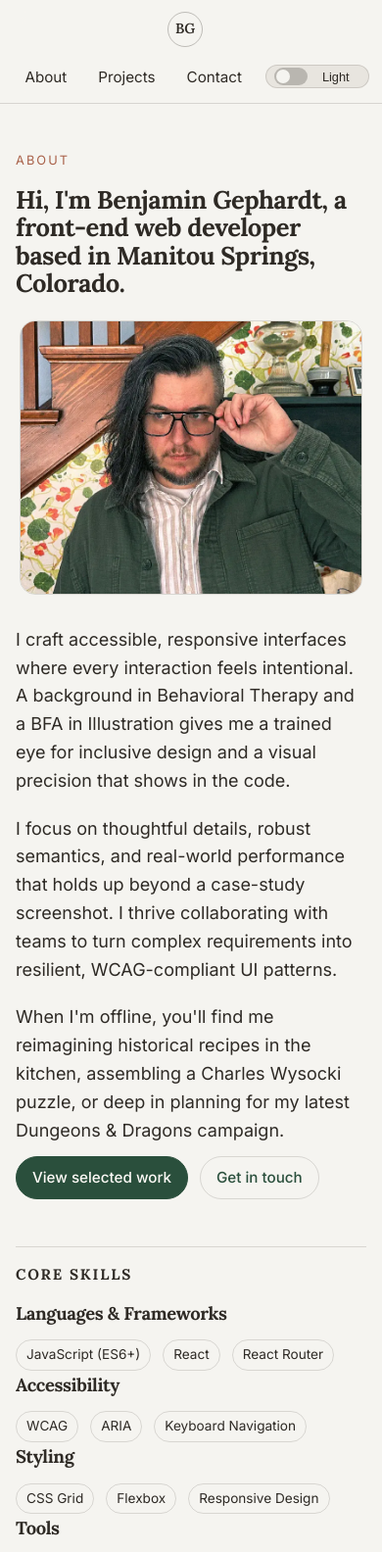
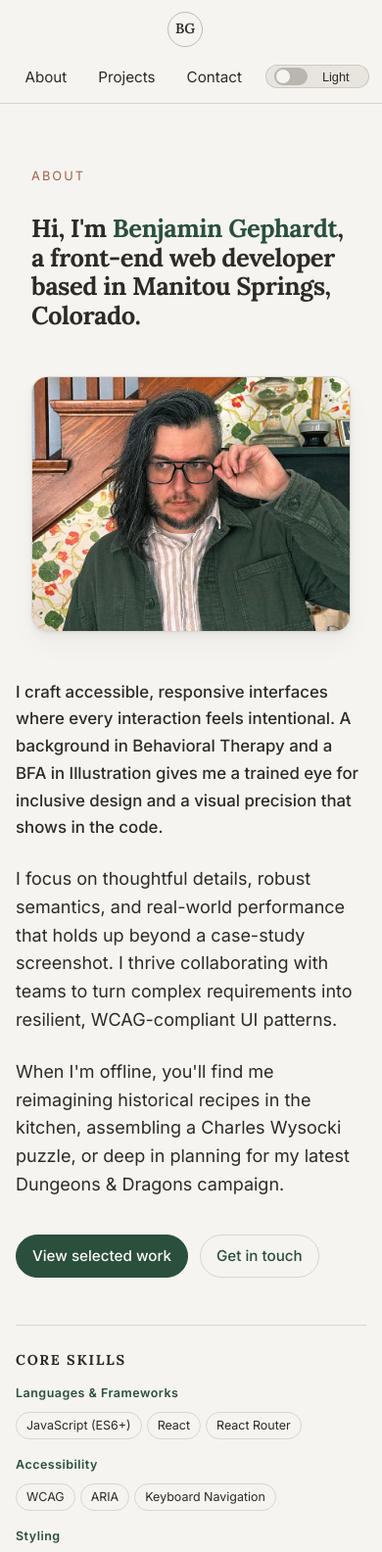
Before and after one commit to BenGephardt/BenGephardt.github.io, a plain HTML site: page index.html in a window 390 px wide. Shown: the top 1584 px of the page at 98% size. Drawn offline with Linux system fonts and the light colour scheme.

Commit message:
feat: enhance skills section layout and styling for improved readability and responsiveness

```diff
--- a/style.css
+++ b/style.css
@@ -265,7 +265,7 @@ p {
 
 .btn-ghost:hover {
   border-color: var(--color-accent-soft);
-  color: var(--color-accent-soft);
+  background-color: color-mix(in srgb, var(--color-accent-soft) 12%, transparent);
 }
 
 .btn:focus-visible {
@@ -345,14 +345,40 @@ p {
 /* Skills */
 .skills {
   margin-top: var(--space-5);
-  padding-top: var(--space-4);
+  padding-top: var(--space-5);
   border-top: 1px solid var(--color-border-subtle);
 }
 
 .skills-heading {
-  font-size: 0.95rem;
+  font-size: 0.9rem;
   text-transform: uppercase;
   letter-spacing: 0.12em;
+  margin-bottom: var(--space-3);
+  color: var(--color-text);
+}
+
+.skills-groups {
+  display: grid;
+  grid-template-columns: repeat(2, 1fr);
+  column-gap: var(--space-5);
+  row-gap: var(--space-4);
+}
+
+.skills-group {
+  display: inline-flex;
+  flex-direction: column;
+  gap: 7px;
+  min-width: fit-content;
+}
+
+.skills-group-title {
+  font-size: 0.78rem;
+  font-weight: 600;
+  letter-spacing: 0.04em;
+  color: var(--color-accent);
+  margin: 0 0 2px;
+  font-family: var(--font-body);
+  white-space: nowrap;
 }
 
 .skills-list {
@@ -361,14 +387,24 @@ p {
   margin: 0;
   display: flex;
   flex-wrap: wrap;
-  gap: var(--space-2) var(--space-3);
+  gap: 5px;
 }
 
 .skills-list li {
-  padding: 4px 10px;
+  padding: 3px 10px;
   border-radius: 999px;
   border: 1px solid var(--color-border-subtle);
-  font-size: 0.85rem;
+  font-size: 0.78rem;
+  color: var(--color-text);
+  background-color: transparent;
+  transition: border-color var(--transition-fast),
+    background-color var(--transition-fast);
+  white-space: nowrap;
+}
+
+.skills-list li:hover {
+  border-color: var(--color-accent-soft);
+  background-color: color-mix(in srgb, var(--color-accent-soft) 10%, transparent);
 }
 
 /* --- 4. LAYOUT SECTIONS (Macro-Components) --- */
@@ -479,74 +515,95 @@ p {
   padding-bottom: 48px;
 }
 
+.section-hero .eyebrow {
+  margin-bottom: var(--space-4);
+}
+
 .hero-grid {
   display: grid;
   grid-template-columns: 1fr 2fr;
   align-items: stretch;
-  gap: var(--space-8);
+  gap: var(--space-7);
 }
 
 /* left column / Identity */
 .hero-identity-col {
   display: flex;
   flex-direction: column;
-  justify-content: flex-start;
+  justify-content: space-between;
   gap: var(--space-6);
+  min-height: 100%;
 }
 
 .hero-photo {
   width: 100%;
-  max-width: 300px;
-  aspect-ratio: 5/4;
+  flex: 1 1 auto;
+  min-height: 0;
   object-fit: cover;
   object-position: 60% top;
   border-radius: var(--radius-lg);
   border: 1px solid var(--color-border-subtle);
+  box-shadow: var(--shadow-soft);
 }
 
 .hero-identity-group {
   display: flex;
   flex-direction: column;
-  gap: var(--space-2);
+  gap: var(--space-3);
+  padding-bottom: var(--space-2);
 }
 
 .hero-title {
-  font-size: 2.25rem;
-  line-height: 1.1;
-  max-width: 23rem;
+  font-size: clamp(1.8rem, 2.9vw, 2.4rem);
+  line-height: 1.15;
+  max-width: 100%;
   margin: 0;
   overflow-wrap: break-word;
   word-break: keep-all;
 }
 
+
 /* right column / Details */
 .hero-content {
   display: flex;
   flex-direction: column;
-  justify-content: space-between;
+  justify-content: flex-start;
   max-width: 40rem;
+  padding-top: 0;
+}
+
+.hero-name-block {
+  white-space: nowrap;
 }
 
 .hero-bio-copy {
   display: flex;
   flex-direction: column;
-  gap: var(--space-2);
+  gap: var(--space-3);
 }
+
 .hero-actions-group {
   display: flex;
   flex-direction: column;
   gap: var(--space-5);
+  margin-top: var(--space-5);
 }
 
 .hero-cta-row {
   display: flex;
   flex-wrap: wrap;
-  gap: var(--space-3);
+  gap: var(--space-2) var(--space-3);
 }
 
-.skills {
-  padding-top: var(--space-4);
-  border-top: 1px solid var(--color-border-subtle);
+.hero-name {
+  color: var(--color-accent);
+  font-weight: 700;
+}
+
+.hero-lead {
+  font-weight: 500;
+  font-size: 1.05rem;
+  line-height: 1.65;
 }
 
 /* Projects */
@@ -750,19 +807,18 @@ p {
   }
 
   .hero-identity-col {
-    justify-content: flex-start;
-    gap: var(--space-5);
+    display: flex;
+    flex-direction: column;
+    justify-content: space-between;
+    gap: var(--space-6);
   }
 
   .hero-photo {
-    width: 100%;
-    max-width: clamp(220px, 35vw, 280px);
-    height: auto;
-    aspect-ratio: 4 / 5;
-    border-radius: var(--radius-lg);
-    margin: 0;
-    object-fit: cover;
-    align-self: flex-start;
+    flex: 1;
+    min-height: 0;
+    height: 100%;
+    aspect-ratio: auto;
+    align-self: stretch;
   }
 }
 
@@ -781,6 +837,10 @@ p {
     align-items: center;
     justify-content: space-between;
     gap: var(--space-5);
+    padding: var(--space-4);
+    background-color: transparent;
+    border: none;
+    min-height: auto;
   }
 
   .hero-identity-group {
@@ -803,15 +863,27 @@ p {
 }
 
 @media (max-width: 639px) {
-    .hero-identity-col {
+  .hero-identity-group {
+    flex: 0 0 auto;
+    padding-top: 0;
+    padding-bottom: 0;
+  }
+
+  .hero-identity-col {
     flex-direction: column;
     align-items: flex-start;
-    }
+    justify-content: flex-start;
+    padding: var(--space-4);
+    gap: var(--space-4);
+    min-height: auto;
+  }
 
   .hero-photo {
     width: 100%;
-    max-width: 350px;
+    max-width: 100%;
     aspect-ratio: 5 / 4;
+    align-self: flex-start;
+    margin-top: var(--space-6);
   }
 
   .header-inner {
@@ -836,6 +908,12 @@ p {
   }
 }
 
+@media (max-width: 480px) {
+  .skills-groups {
+    grid-template-columns: 1fr;
+  }
+}
+
 @media (max-width: 450px) {
   .brand-name {
     display: none;
```
